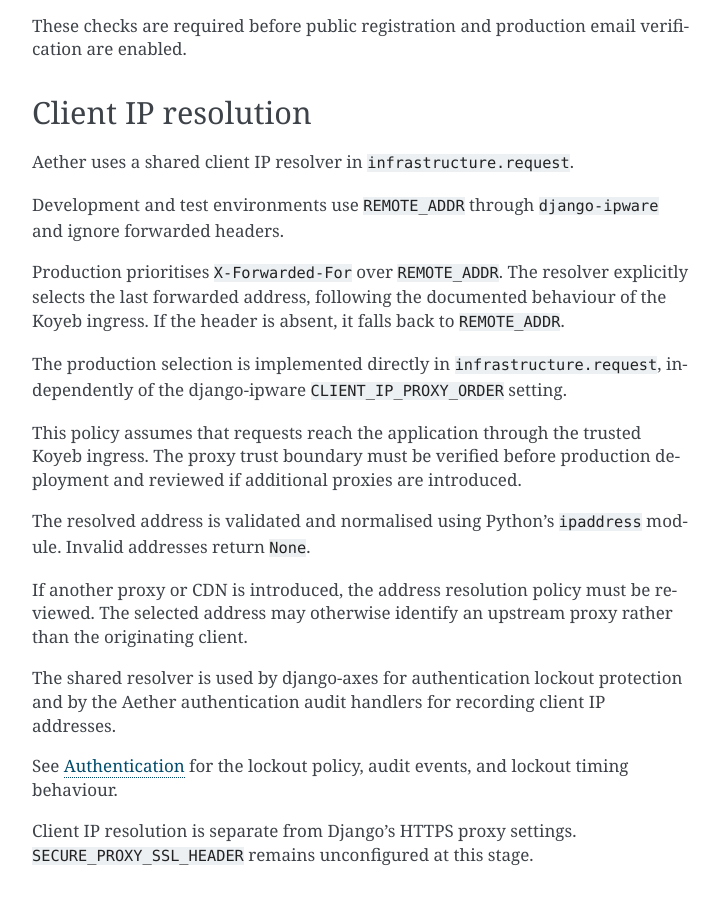
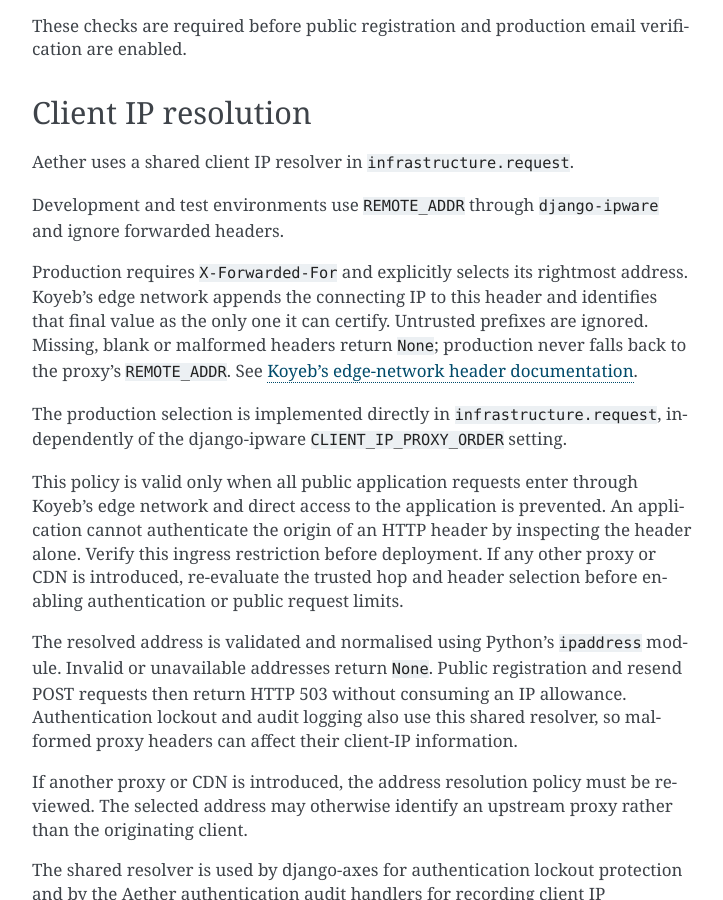
Before and after one commit to alex-nuclearboy/aether-app, a Sphinx documentation site: the page built from docs/source/security/django.rst, in a window 1280 px wide and 900 px high, scrolled down 1797 px. Shown: the whole window, without its empty margins (388-1111 px from the left). Built offline with Sphinx 7.4.7, drawn with Linux system fonts in a browser that asks for light colours.

Commit message:
docs(security): document Koyeb client IP trust boundary
Explain the rightmost forwarded IP policy, failure-closed requests, shared authentication impacts and remaining production ingress validation.

```diff
--- a/docs/source/deployment/index.rst
+++ b/docs/source/deployment/index.rst
@@ -22,8 +22,10 @@ Registration POST is available only under an explicit development/test
 flag and enforces PostgreSQL-backed per-IP limits. The account and outbox job
 are created atomically; authenticated profile requests also enqueue jobs.
 Public resend is implemented with IP and address limits. Email correction,
-trusted production client-IP configuration and scheduled counter cleanup
-remain incomplete. Registration must remain disabled in production.
+verification of the Koyeb-only ingress trust boundary and scheduled
+counter cleanup remain incomplete. Production client-IP resolution now
+requires the final Koyeb-added ``X-Forwarded-For`` value and does not fall
+back to ``REMOTE_ADDR``. Registration must remain disabled in production.
 
 The independent verification email worker supports PostgreSQL leases,
 retries, lease recovery and an explicit public origin. SMTP no longer runs
--- a/docs/source/security/authentication.rst
+++ b/docs/source/security/authentication.rst
@@ -250,7 +250,11 @@ The Axes client IP callable uses the shared
 ``infrastructure.request.get_client_ip`` function.
 
 Authentication protection therefore follows the project's existing
-client IP resolution policy.
+client IP resolution policy. In production the rightmost Koyeb-added
+``X-Forwarded-For`` address is required; an absent or invalid header returns
+``None`` instead of using the proxy's ``REMOTE_ADDR``. Public registration
+and resend reject such requests with HTTP 503. The same shared policy affects
+authentication lockout and client-IP audit information.
 
 The reverse-proxy trust assumptions are documented in :doc:`django`.
 
--- a/docs/source/security/django.rst
+++ b/docs/source/security/django.rst
@@ -90,21 +90,30 @@ Aether uses a shared client IP resolver in ``infrastructure.request``.
 Development and test environments use ``REMOTE_ADDR`` through
 ``django-ipware`` and ignore forwarded headers.
 
-Production prioritises ``X-Forwarded-For`` over ``REMOTE_ADDR``.
-The resolver explicitly selects the last forwarded address, following
-the documented behaviour of the Koyeb ingress. If the header is absent,
-it falls back to ``REMOTE_ADDR``.
+Production requires ``X-Forwarded-For`` and explicitly selects its
+rightmost address. Koyeb's edge network appends the connecting IP to this
+header and identifies that final value as the only one it can certify.
+Untrusted prefixes are ignored. Missing, blank or malformed headers return
+``None``; production never falls back to the proxy's ``REMOTE_ADDR``.
+See `Koyeb's edge-network header documentation
+<https://www.koyeb.com/docs/reference/edge-network>`_.
 
 The production selection is implemented directly in
 ``infrastructure.request``, independently of the django-ipware
 ``CLIENT_IP_PROXY_ORDER`` setting.
 
-This policy assumes that requests reach the application through the
-trusted Koyeb ingress. The proxy trust boundary must be verified before
-production deployment and reviewed if additional proxies are introduced.
+This policy is valid only when all public application requests enter through
+Koyeb's edge network and direct access to the application is prevented.
+An application cannot authenticate the origin of an HTTP header by inspecting
+the header alone. Verify this ingress restriction before deployment. If any
+other proxy or CDN is introduced, re-evaluate the trusted hop and header
+selection before enabling authentication or public request limits.
 
 The resolved address is validated and normalised using Python's
-``ipaddress`` module. Invalid addresses return ``None``.
+``ipaddress`` module. Invalid or unavailable addresses return ``None``. Public
+registration and resend POST requests then return HTTP 503 without consuming
+an IP allowance. Authentication lockout and audit logging also use this shared
+resolver, so malformed proxy headers can affect their client-IP information.
 
 If another proxy or CDN is introduced, the address resolution policy must
 be reviewed. The selected address may otherwise identify an upstream proxy
```
Also changed, not shown: docs/source/architecture/project-structure.rst (+5 -3 lines), docs/source/development/testing.rst (+6 -1 lines).
